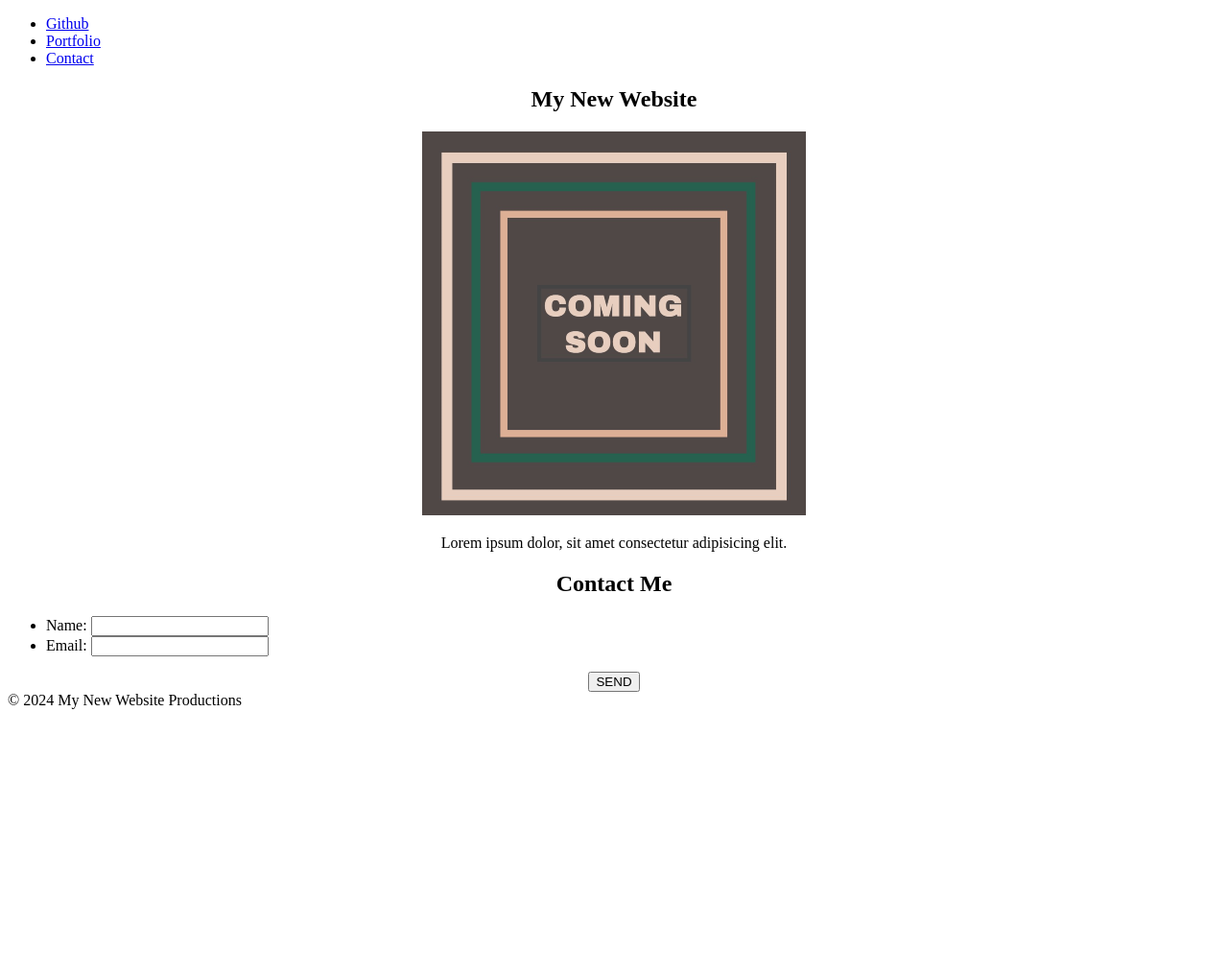
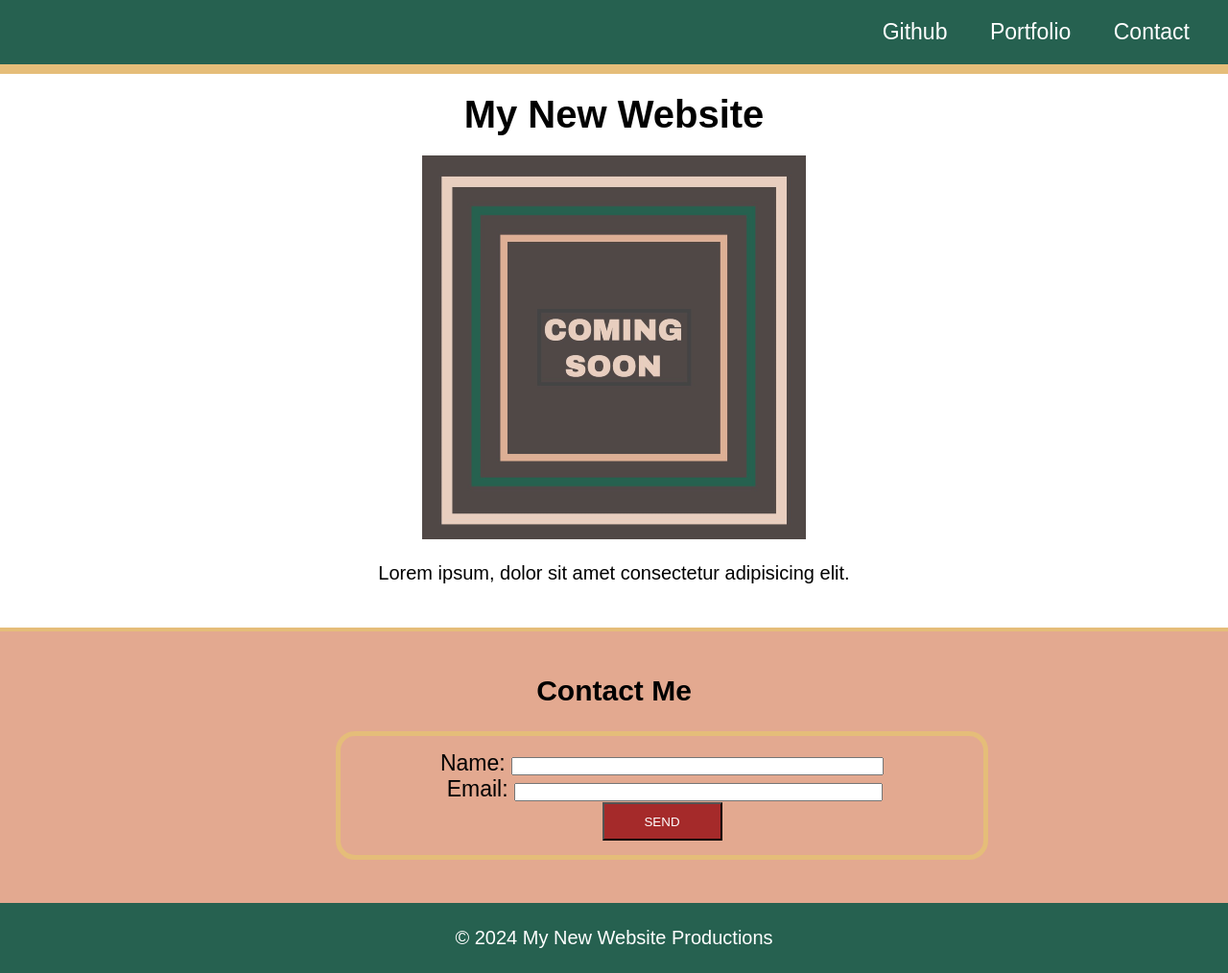
Before and after one commit to bryceberczik/Module-1-Mini-Project-Landing-page, a plain HTML site: page index.html in a window 1280 px wide. Shown: the whole page at 96% size. Before the commit the page ends 800 px from the top, so only its background shows below. Drawn offline with Linux system fonts and the light colour scheme.

Commit message:
added code to both html and css

```diff
--- a/assets/style.css
+++ b/assets/style.css
@@ -1,12 +1,105 @@
-img {
+* {
+    margin: 0;
+    padding: 0;
+    list-style: none;
+}
+
+body {
+    font-family: "Goudy Bookletter 1911", sans-serif;
+}
+nav ul li {
+
+    display: inline;
+    list-style: none;
+    margin: 20px;
+}
+
+li {
+    font-size: 23px;
+}
+nav {
+
+    background-color: #266150;
+    color: white;
+    padding: 20px;
+    border-bottom: 10px solid #E5BD79;
+}
+
+section h1 {
+
+    margin: 20px;
+}
+
+h1 {
+    font-size: 40px;
+}
+
+section p {
+
+    padding-top: 20px;
+    padding-bottom: 45px;
+    border-bottom: 4px solid #E5BD79;
+}
+
+p {
+
+    font-size: 20px;
+}
+
+section h2 {
+
+    font-size: 30px;
+    padding-bottom: 25px;
+}
+
+form {
+
+    display: flex;
+    width: 50%;
+    margin-left: 350px;
+    padding: 15px;
+    border: 5px solid #E5BD79;
+    border-radius: 20px;
     display: block;
-    margin: 20px auto;
-  }
+}
+
+input {
+
+    width: 60%;
+}
+
+button {
+
+    background-color: brown;
+    color: white;
+    height: 40px;
+    width: 125px;
+}
+
+footer {
+
+    background-color: #266150;
+    color: white;
+    padding: 25px 0;
+    font-size: 20px;
+}
+
+.fix {
+
+    margin-left: 6px;
+}
+
+.text-right {
+
+    text-align: right;
+}
 
 .text-center {
     text-align: center;
 }
 
-.text-right {
-    text-align: right;
-  }
+#contact {
+
+    background-color: #E3A990;
+    padding: 45px 0;
+}
--- a/index.html
+++ b/index.html
@@ -3,52 +3,58 @@
 <head>
   <meta charset="UTF-8">
   <meta name="viewport" content="width=device-width, initial-scale=1.0">
-    <title>Module 1 Mini-Project: Landing page</title>
-    <link rel="stylesheet" href="./assets/style.css"/>
+  <title>Module 1 Mini Project: Landing Page</title>
+  <link rel="stylesheet" href="./assets/style.css"
 </head>
+
 <body>
+
   <header>
-        <nav>
+    <nav class="text-right">
       <ul>
-        <li> <a href="https://github.com/">Github</a></li>
-        <li> <a href="#">Portfolio</a></li>
-        <li> <a href="#contact">Contact</a></li>
+        <li>Github</li>
+        <li>Portfolio</li>
+        <li>Contact</li>
       </ul>
     </nav>
   </header>
 
   <main>
-    <section>
-    <h1 class="text-center">My New Website</h1>
+    <section class="text-center">
+    <h1>My New Website</h1>
 
-    <figure>
-        <img src="./assets/images/image-1.png" alt="Graphic with Coming Soon text">
-        <figcaption class="text-center">Lorem ipsum dolor, sit amet consectetur adipisicing elit.</figcaption>
-      </figure>
+    <img src="./assets/images/image-1.png" alt="Graphic with the text COMING SOON">
 
-    <section>
-        <h2 class="text-center">Contact Me</h2>
+    <p>Lorem ipsum, dolor sit amet consectetur adipisicing elit.</p>
+    </section>
+
+    <section id="contact" class="text-center">
+      <h2>Contact Me</h2>
+
       <form>
         <ul>
           <li>
-                <label class="text-right" for="name">Name:</label>
+            <label for="name">Name:</label>
             <input type="text" id="name" name="user-name">
           </li>
-              <li>
-                <label class="text-right" for="email">Email:</label>
-                <input type="text" id="email" name="user-email">
+          <li class="fix">
+            <label for="email">Email:</label>
+            <input type="text" id="name" name="user-email">
           </li>
         </ul>
-            <div class="text-center">
+        <div>
           <button type="submit">SEND</button>
         </div>
       </form>
     </section>
   </main>
 
-    <footer>
+  <footer class="text-center">
+
     © 2024 My New Website Productions
+
   </footer>
 
 </body>
+
 </html>
```
Lines whose indentation alone changed are shown as unchanged.
